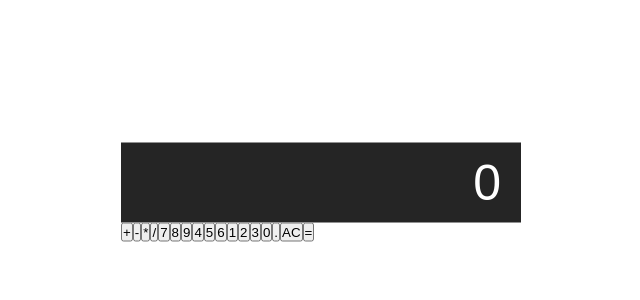
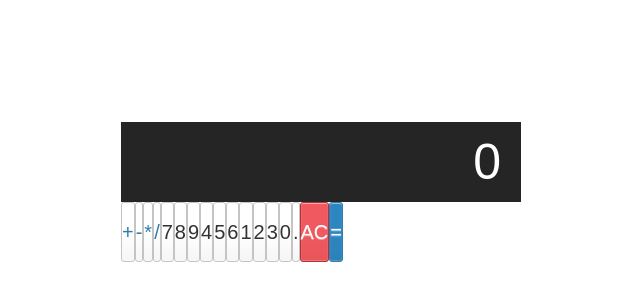
Before and after one commit to ZachNusbaum/Calc2, a React (Create React App) app: page / in a window 1280 px wide. Shown: the part 208-508 px from the top of the page, without its empty margins (319-959 px from the left). Built offline with nearby package versions, Linux system fonts and the light colour scheme.

Commit message:
Begin styling the buttons

```diff
--- a/src/App.css
+++ b/src/App.css
@@ -19,3 +19,44 @@
   padding-right: 20px;
   padding-left: 10px;
 }
+
+button {
+  height: 60px;
+  background-color: #fff;
+  border-radius: 3px;
+  border: 1px solid #c4c4c4;
+  background-color: transparent;
+  font-size: 2rem;
+  color: #333;
+  background-image: linear-gradient(to bottom,transparent,transparent 50%,rgba(0,0,0,.04));
+  box-shadow: inset 0 0 0 1px rgba(255,255,255,.05), inset 0 1px 0 0 rgba(255,255,255,.45), inset 0 -1px 0 0 rgba(255,255,255,.15), 0 1px 0 0 rgba(255,255,255,.15);
+  text-shadow: 0 1px rgba(255,255,255,.4);
+}
+
+button:hover {
+  background-color: #eaeaea;
+}
+
+.operator {
+  color: #337cac;
+}
+
+.all-clear {
+  background-color: #f0595f;
+  border-color: #b0353a;
+  color: #fff;
+}
+
+.all-clear:hover {
+  background-color: #f17377;
+}
+
+.equal-sign {
+  background-color: #2e86c0;
+  border-color: #337cac;
+  color: #fff;
+}
+
+.equal-sign:hover {
+  background-color: #4e9ed4;
+}
```
